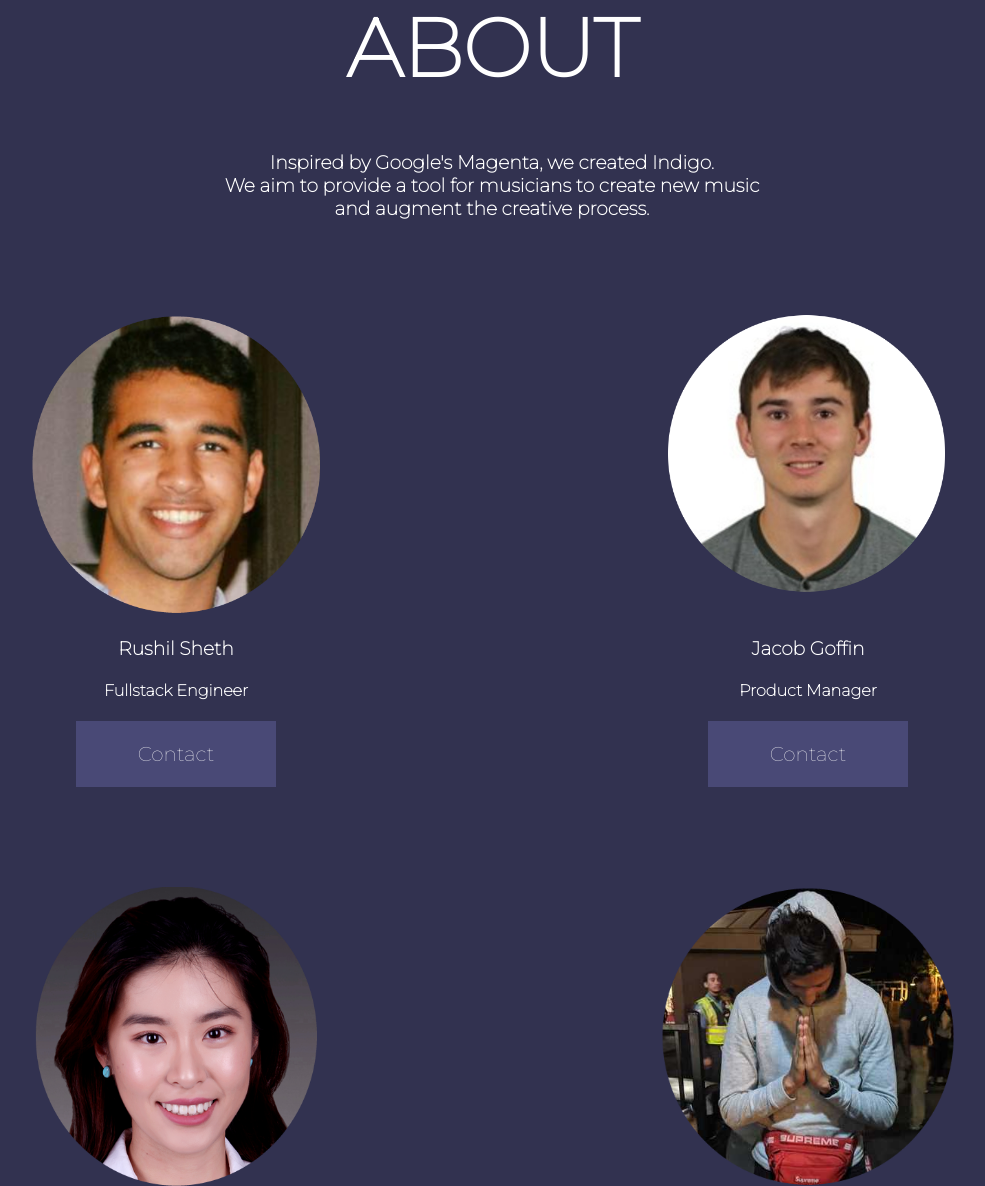
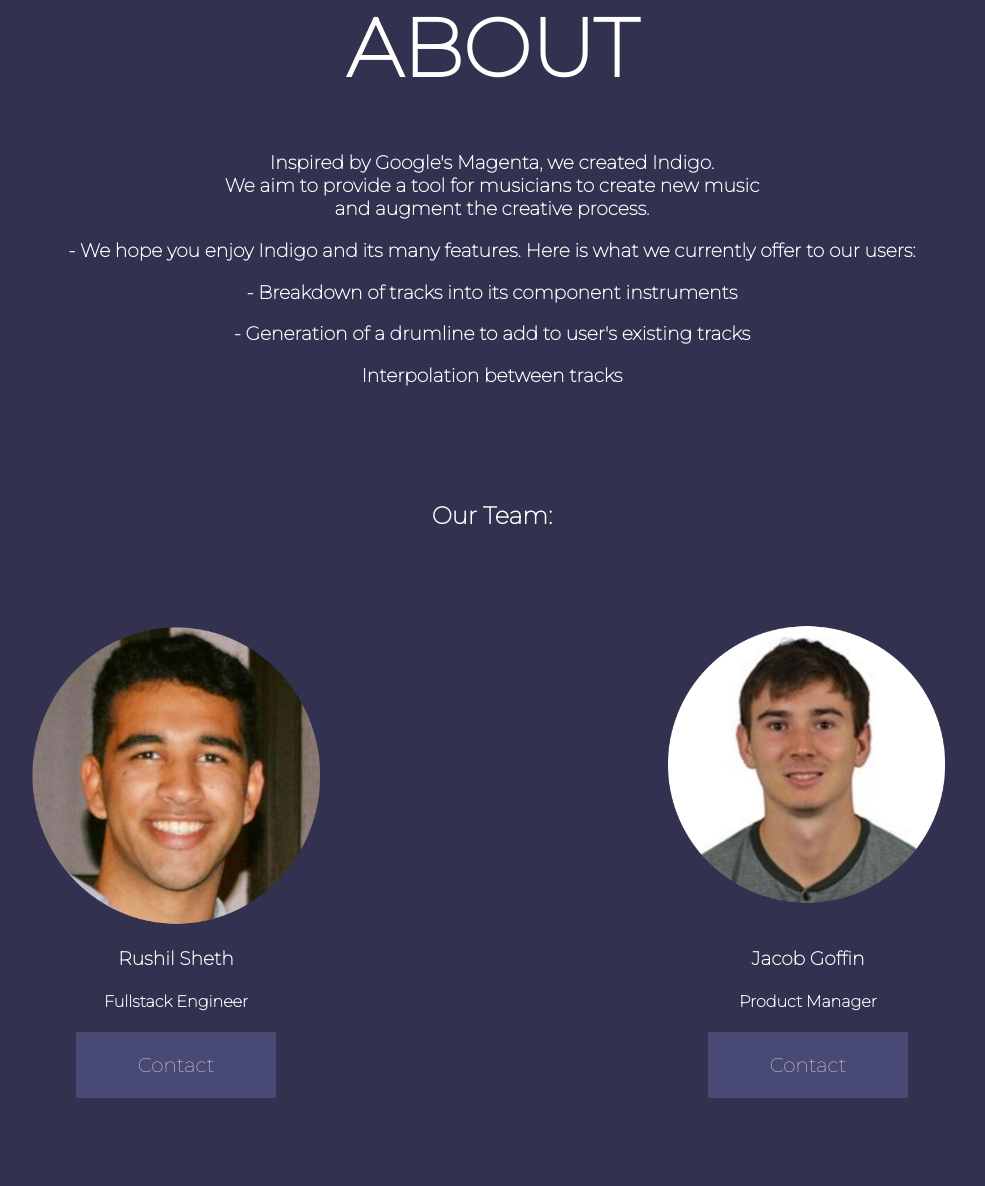
Before and after one commit to MSDS698/2020-product-analytics-group-project-indigo, a Flask app: page /about in a window 1280 px wide. Shown: the part 157-1343 px from the top of the page, without its empty margins (148-1133 px from the left). Run offline with Flask 2, Linux system fonts and the light colour scheme; some libraries are stand-ins or nearby versions.

Commit message:
updated about page

```diff
--- a/templates/about.html
+++ b/templates/about.html
@@ -61,6 +61,21 @@
 
       <div class="about">
         <h3>Inspired by Google's <a href="https://magenta.tensorflow.org/">Magenta</a>, we created Indigo. <br> We aim to provide a tool for musicians to create new music <br> and augment the creative process.</h3>
+
+        <h3>- We hope you enjoy Indigo and its many features. Here is what we currently offer to our users:</h3>
+
+        <h3>- Breakdown of tracks into its component instruments</h3>
+
+        <h3>- Generation of a drumline to add to user's existing tracks</h3>
+
+        <h3>Interpolation between tracks</h3>
+
+        <div class="filler">
+
+        </div>
+
+        <h2>Our Team:</h2>
+
       </div>
 
       <div class="filler"></div>
```
